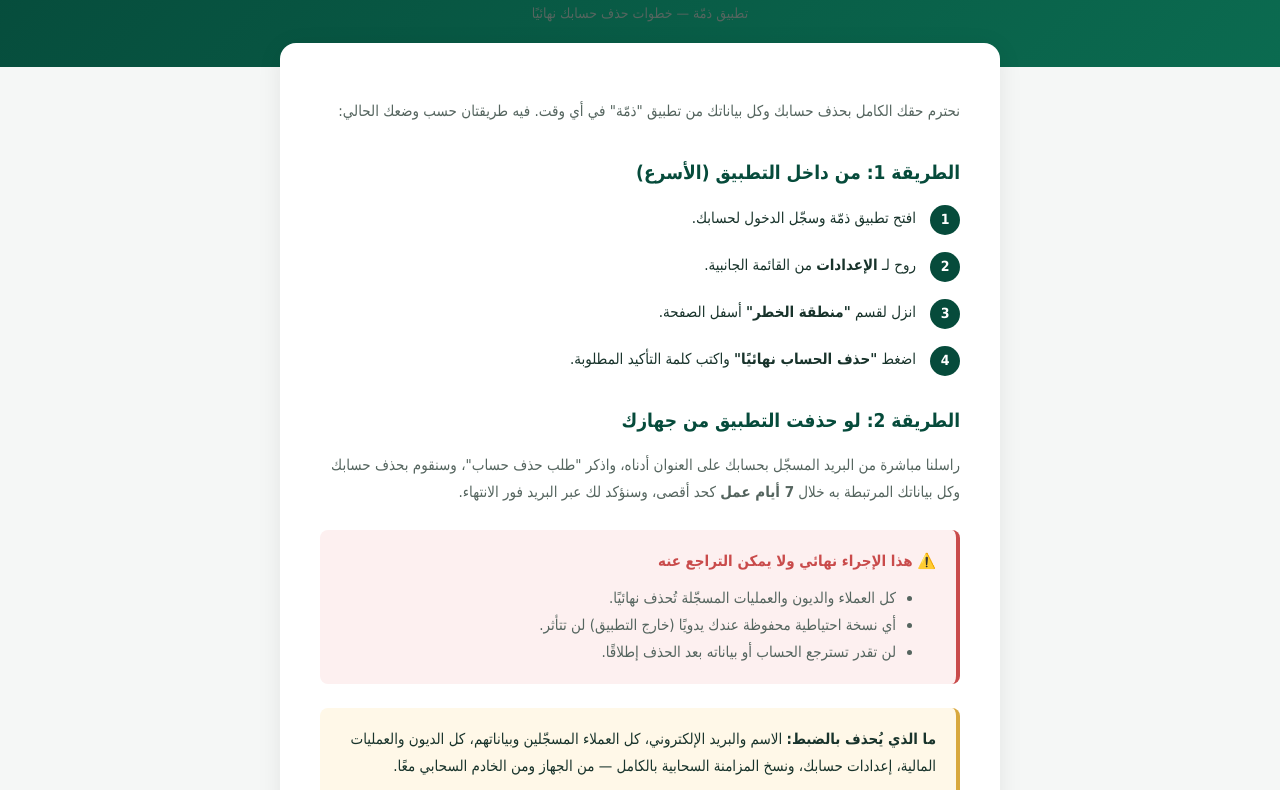
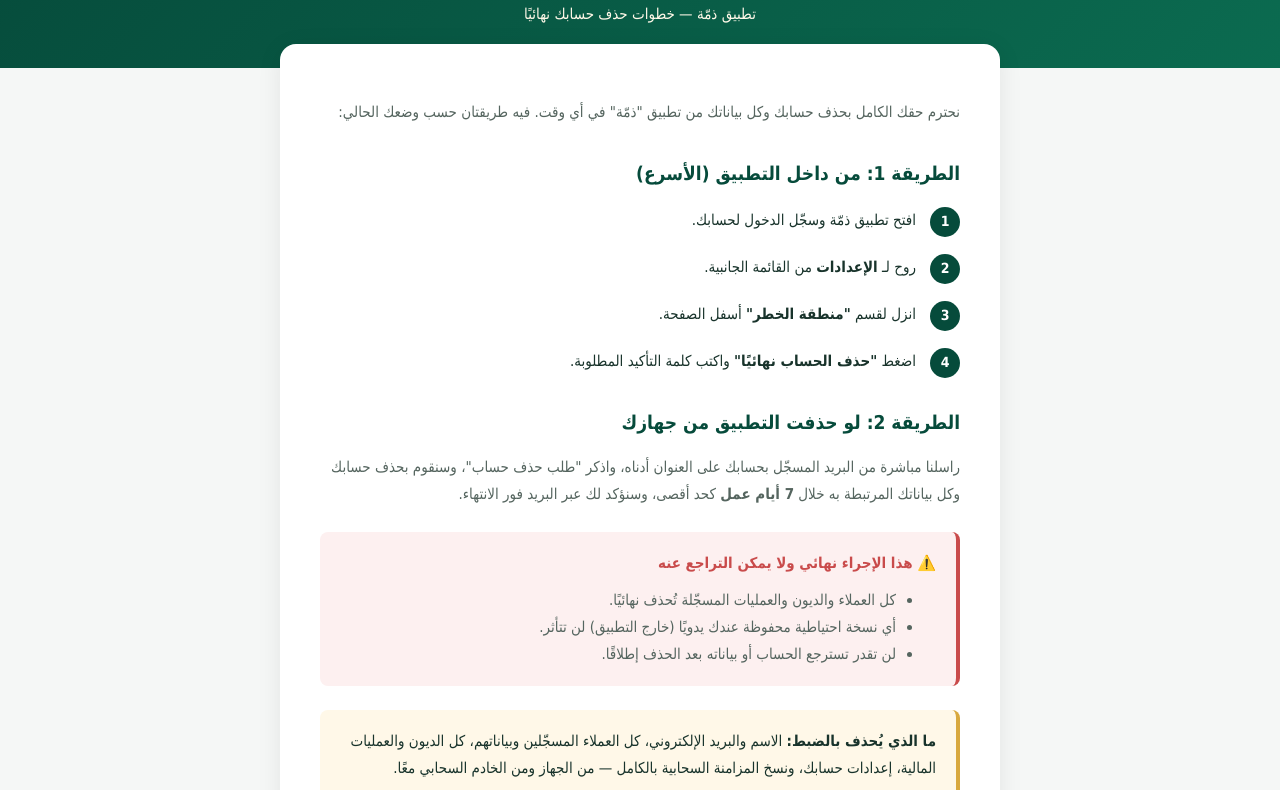
Before and after one commit to apposhacademy/dhimmah-legal, a plain HTML site: page account-deletion.html in a window 1280 px wide. Shown: the part 105-895 px from the top of the page. Drawn offline with Linux system fonts and the light colour scheme.

Commit message:
Update styles and content in account deletion page

```diff
--- a/account-deletion.html
+++ b/account-deletion.html
@@ -34,7 +34,7 @@
   }
 
   header h1 { margin: 0 0 8px; font-size: 28px; }
-  header p { margin: 0; font-size: 14px; }
+  header p { margin: 0; font-size: 15px; color: #FFF8E8; font-weight: 500; }
 
   .container {
     max-width: 720px;
```
